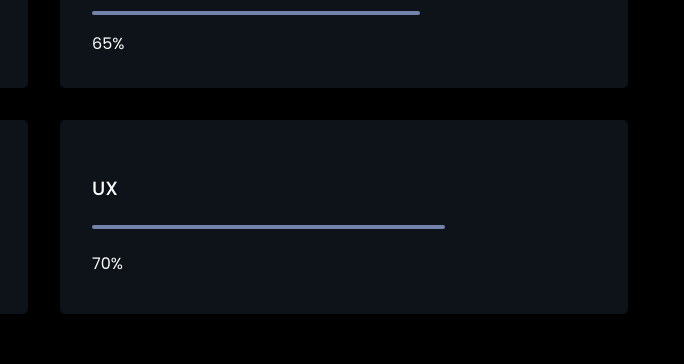
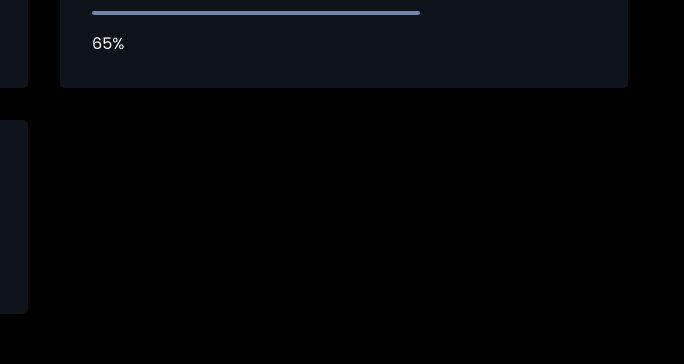
Before and after one commit to evika7/portofolio, a plain HTML site: page index.html in a window 1280 px wide. Shown: the part 1660-2024 px from the top of the page, 596-1280 px from the left. Drawn offline with nearby package versions, Linux system fonts and the light colour scheme.

Commit message:
Update index.html

```diff
--- a/index.html
+++ b/index.html
@@ -88,12 +88,6 @@
               <div class="skills_bar skills_js"></div>
               <span class="skills_percentage">40%</span>
             </div>
-            <div class="service_card">
-              <i class="majesticons--ux-circle skills_icon"></i>
-              <h4>UX</h4>
-              <div class="skills_bar skills_ux"></div>
-              <span class="skills_percentage">70%</span>
-            </div>
           </div>
         </div>
       </section>
```
